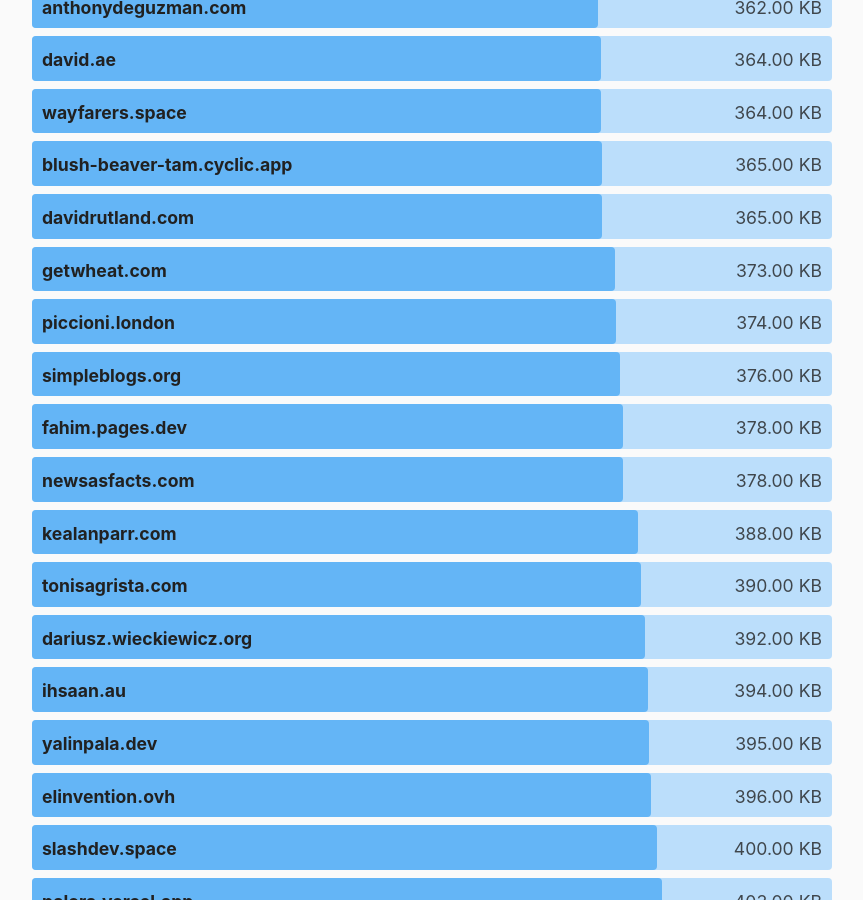
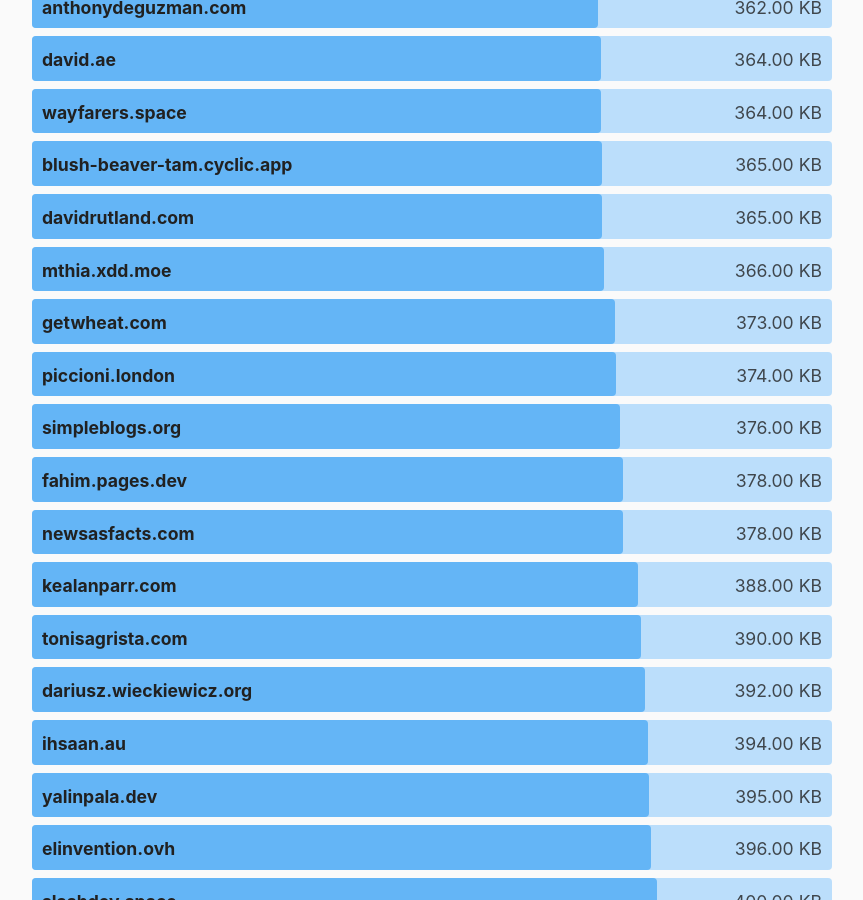
Before and after one commit to kevquirk/512kb.club, a Jekyll site: the page built from index.md, in a window 1280 px wide and 900 px high, scrolled down 31315 px. Shown: the whole window, without its empty margins (208-1071 px from the left). Built offline with Jekyll 4.4.1, drawn with Linux system fonts in a browser that asks for light colours.

Commit message:
Update sites.yml

```diff
--- a/_data/sites.yml
+++ b/_data/sites.yml
@@ -1907,6 +1907,11 @@
   size: 66.4
   last_checked: 2022-03-05
 
+- domain: mthia.xdd.moe
+  url: https://mthia.xdd.moe/
+  size: 366
+  last_checked: 2023-06-18
+
 - domain: mulph.ie
   url: https://mulph.ie/
   size: 196
```
